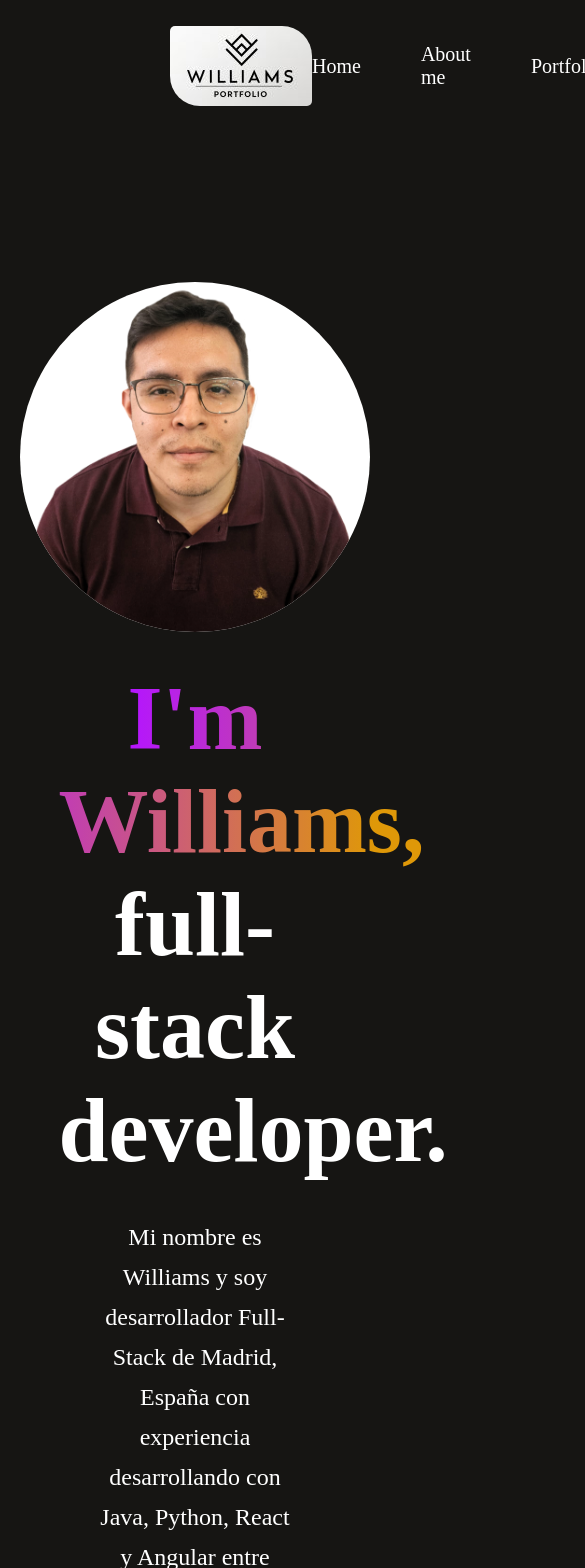
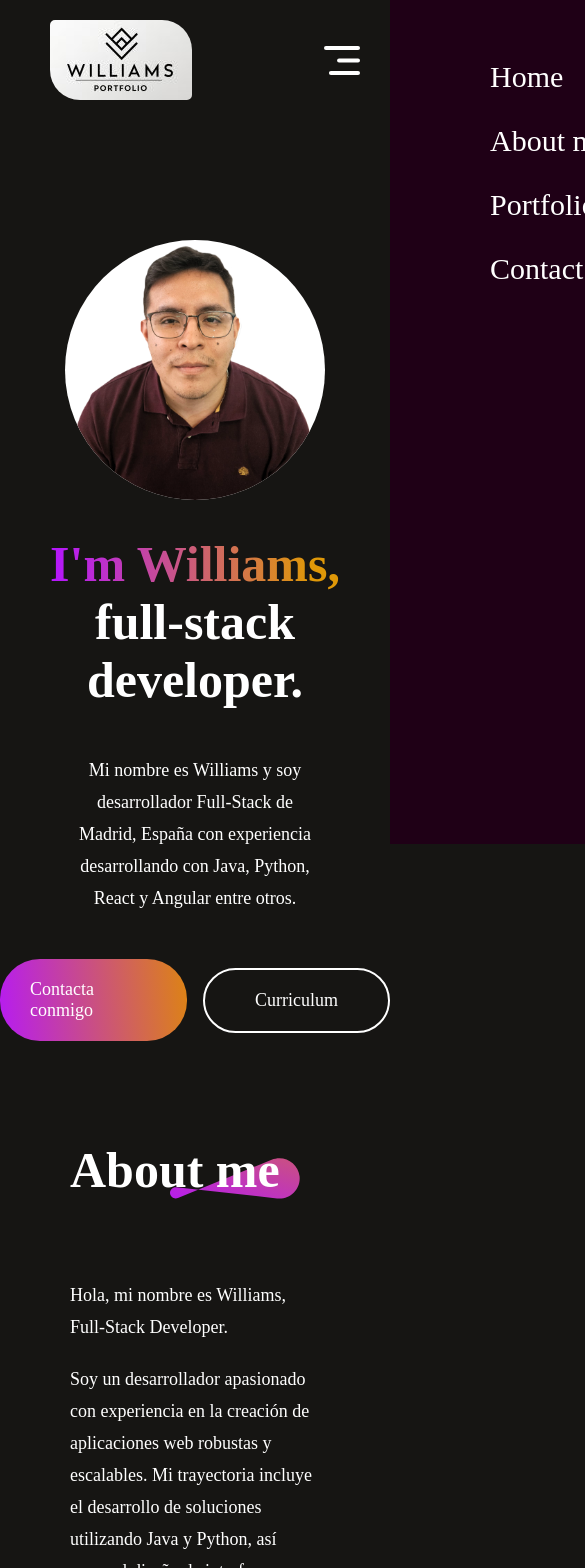
Before and after one commit to ThePowerty/portfolio-react, a React app: page / in a window 390 px wide. Shown: the top 1568 px of the page, 585 px wide, since content can reach past the window. Built offline with nearby package versions, Linux system fonts and the light colour scheme; the HTML template or start-up script is replaced by a standard one.

Commit message:
Make responsive web

```diff
--- a/src/Components/About/About.css
+++ b/src/Components/About/About.css
@@ -48,3 +48,39 @@
     border-radius: 50px;
     background: linear-gradient(264deg, #DF8908 -5.009%, #D415FF 106.28%);
 }
+
+@media(max-width:1280px) {
+    .about-title h1 {
+        font-size: 65px;
+        padding: 0;
+    }
+    .about-title img {
+        width: 200px;
+        right: -20px;
+    }
+    .about-sections {
+        align-items: center;
+        flex-direction: column;
+    }
+    .about-para {
+        font-size: 18px;
+        line-height: 32px;
+    }
+}
+
+@media(max-width:768px) {
+    .about {
+        gap: 80px;
+        margin: 50px 70px;
+        align-items: start;
+    }
+    .about-title h1 {
+        font-size: 50px;
+    }
+    .about-title img {
+        width: 130px;
+    }
+    .about-left {
+        display: none;
+    }
+}
--- a/src/Components/Contact/Contact.css
+++ b/src/Components/Contact/Contact.css
@@ -38,3 +38,35 @@
     align-items: center;
     gap: 20px;
 }
+
+@media(max-width:1280px) {
+    .contact {
+        gap: 50px;
+        margin: 50px 70px;
+        align-items: start;
+    }
+    .contact-title h1{
+        padding: 0;
+        font-size: 50px;
+        font-weight: 600;
+    }
+    .contact-title img {
+        width: 130px;
+        margin-right: -20px;
+    }
+    .contact-section {
+        flex-direction: column;
+    }
+    .contact-left h1 {
+        font-size: 50px;
+    }
+    .contact-left p {
+        font-size: 18px;
+    }
+    .contact-detail {
+        gap: 20px;
+    }
+    .contact-detail img {
+        width: 25px;
+    }
+}
--- a/src/Components/Footer/Footer.css
+++ b/src/Components/Footer/Footer.css
@@ -11,3 +11,9 @@
     font-size: 18px;
     margin-bottom: 50px;
 }
+
+@media(max-width:1280px) {
+    .footer {
+        margin: 50px 70px;
+    }
+}
--- a/src/Components/Form/Components/Components.css
+++ b/src/Components/Form/Components/Components.css
@@ -44,3 +44,17 @@
     font-family: Outfit;
     font-size: 20px;
 }
+
+@media(max-width:1280px) {
+    .form-group label {
+        font-size: 20px;
+    }
+    .form-group input {
+        width: 100%;
+        font-size: 20px;
+    }
+    .form-group textarea {
+        width: 95%;
+        font-size: 20px;
+    }
+}
--- a/src/Components/Form/ContactForm/ContactForm.css
+++ b/src/Components/Form/ContactForm/ContactForm.css
@@ -13,3 +13,10 @@
     transform: scale(1.1);
     transition: 0.3s;
 }
+
+@media(max-width:1280px) {
+    .contact-submit {
+        font-size: 20px;
+        padding: 15px 40px;
+    }
+}
--- a/src/Components/Hero/Hero.css
+++ b/src/Components/Hero/Hero.css
@@ -63,3 +63,34 @@
 .hero-resume:hover {
     border-color: #B415FF;
 }
+
+@media(max-width:1280px) {
+    .hero img {
+        margin-top: 120px;
+        height: 260px;
+    }
+    .hero h1 {
+        width: 90%;
+        font-size: 50px;
+    }
+    .hero p {
+        width: 60%;
+        font-size: 18px;
+        line-height: 32px;
+        margin: 10px 0px;
+    }
+    .hero-action {
+        gap: 16px;
+        font-size: 18px;
+        font-weight: 500;
+        margin-bottom: 50px;
+    }
+    .hero-connect {
+        padding: 20px 30px;
+        border-radius: 40px;
+    }
+    .hero-resume {
+        padding: 20px 50px;
+        border-radius: 40px;
+    }
+}
--- a/src/Components/NavBar/NavBar.css
+++ b/src/Components/NavBar/NavBar.css
@@ -5,7 +5,7 @@
     margin: 20px 170px;
 }
 
-.navbar img {
+.logo {
     border-radius: 5px 30px;
 }
 
@@ -34,3 +34,48 @@
     text-decoration: none;
     color: white;
 }
+
+.nav-mob-open ,
+.nav-mob-close {
+    display: none;
+}
+
+@media(max-width:1280px) {
+    .navbar {
+        margin: 20px 50px;
+    }
+    .nav-connect {
+        display: none;
+    }
+    .nav-mob-open {
+        display: block;
+        position: fixed;
+        right: 30px;
+    }
+    .nav-mob-close {
+        display: block;
+        position: relative;
+        top: 30px;
+        left: 290px;
+        width: 30px;
+    }
+    .nav-menu {
+        position: fixed;
+        flex-direction: column;
+        align-items: start;
+        top: 0;
+        right: -350px;
+        gap: 30px;
+        background-color: #1F0016;
+        width: 350px;
+        height: 100%;
+        z-index: 2;
+        transition: right 0.5s;
+    }
+    .nav-menu li {
+        font-size: 30px;
+        padding-left: 100px;
+        flex-direction: row;
+        gap: 20px;
+    }
+}
--- a/src/Components/NavBar/NavBar.jsx
+++ b/src/Components/NavBar/NavBar.jsx
@@ -1,15 +1,28 @@
-import React from 'react'
+import React, { useRef } from 'react'
 import './NavBar.css'
 import logo from '../../assets/logo.jpg'
+import menu_open from '../../assets/menu_open.svg'
+import menu_close from '../../assets/menu_close.svg'
 import AnchorLink from 'react-anchor-link-smooth-scroll'
 
 export const NavBar = () => {
 
+  const menuRef = useRef();
+
+  const openMenu = () => {
+    menuRef.current.style.right="0";
+  }
+  const closeMenu = () => {
+    menuRef.current.style.right="-350px";
+  }
+
   return (
     <div className='navbar'>
-      <img src={logo} alt="" />
-      <ul className="nav-menu">
-        <li><AnchorLink className='anchor-link' href='#home'><p>Home</p></AnchorLink></li>
+      <img className='logo' src={logo} alt="" />
+      <img className='nav-mob-open' src={menu_open} alt="" onClick={openMenu}/>
+      <ul ref={menuRef} className="nav-menu">
+        <img src={menu_close} alt="" className="nav-mob-close" onClick={closeMenu} />
+        <li><AnchorLink className='anchor-link' href='#hero'><p>Home</p></AnchorLink></li>
         <li><AnchorLink className='anchor-link' offset={50} href='#about'><p>About me</p></AnchorLink></li>
         <li><AnchorLink className='anchor-link' offset={50} href='#projects'><p>Portfolio</p></AnchorLink></li>
         <li><AnchorLink className='anchor-link' offset={50} href='#contact'><p>Contact</p></AnchorLink></li>
--- a/src/Components/Projects/Projects.css
+++ b/src/Components/Projects/Projects.css
@@ -36,3 +36,33 @@
     gap: 30px;
     transition: 0.6s;
 }
+
+@media(max-width:1280px) {
+    .projects {
+        gap: 50px;
+        margin: 50px 70px;
+    }
+    .projects-title h1 {
+        padding: 0;
+        font-size: 50px;
+        font-weight: 600;
+    }
+    .projects-title img {
+        width: 130px;
+        margin-right: -20px;
+    }
+    .projects-container {
+        grid-template-columns: 1fr 1fr;
+        gap: 30px;
+    }
+    .projects-container img {
+        width: 100%;
+        height: 100%;
+    }
+    .projects-show-more {
+        padding: 20px 40px;
+        font-size: 18px;
+        margin: 50px auto;
+        cursor: pointer;
+    }
+}
```
